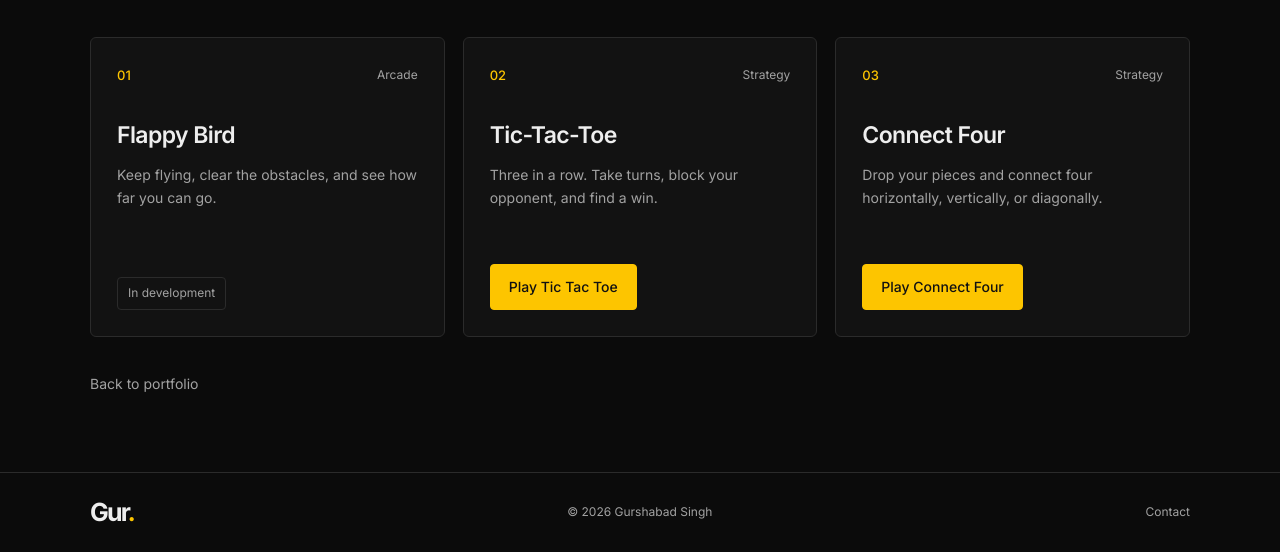
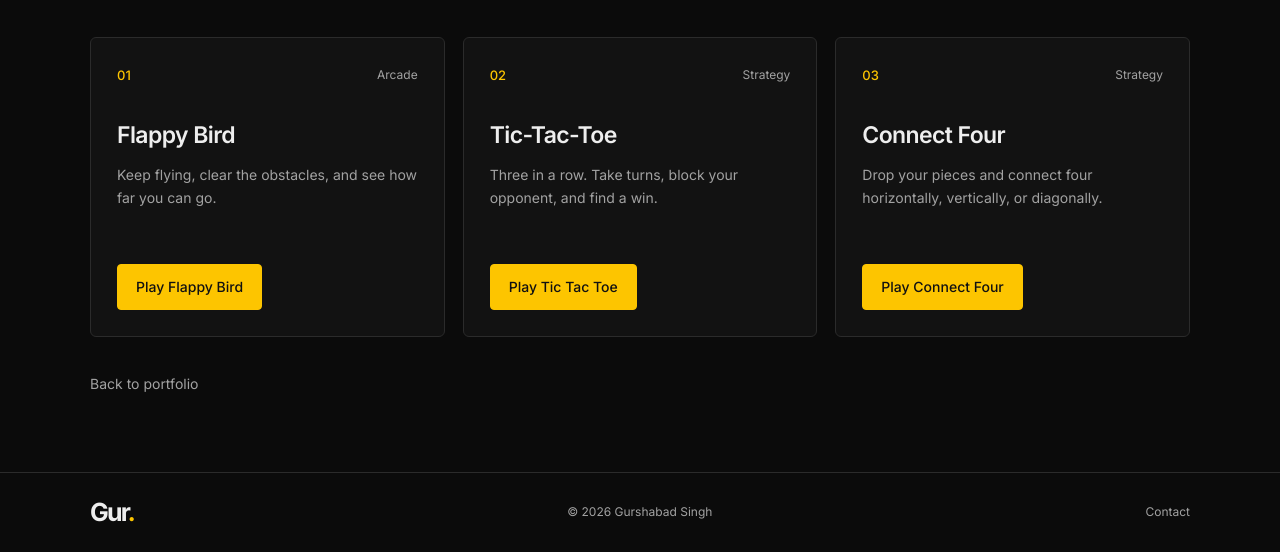
Before and after one commit to singhgurshabad/singhgurshabad.github.io, a plain HTML site: page games.html in a window 1280 px wide. Shown: the part 348-900 px from the top of the page. Drawn offline with Linux system fonts and the light colour scheme.

Commit message:
Add link to play Flappy Bird in game footer
Updated game footer to include a link to play Flappy Bird.

```diff
--- a/games.html
+++ b/games.html
@@ -65,13 +65,9 @@
         </p>
 
         <div class="game-footer">
-          <span class="game-status">In development</span>
-
-          <!-- Enable after creating games/flappy-bird.html:
           <a class="button primary" href="games/flappy-bird.html">
-            Play game
+            Play Flappy Bird
           </a>
-          -->
         </div>
       </article>
 
```
